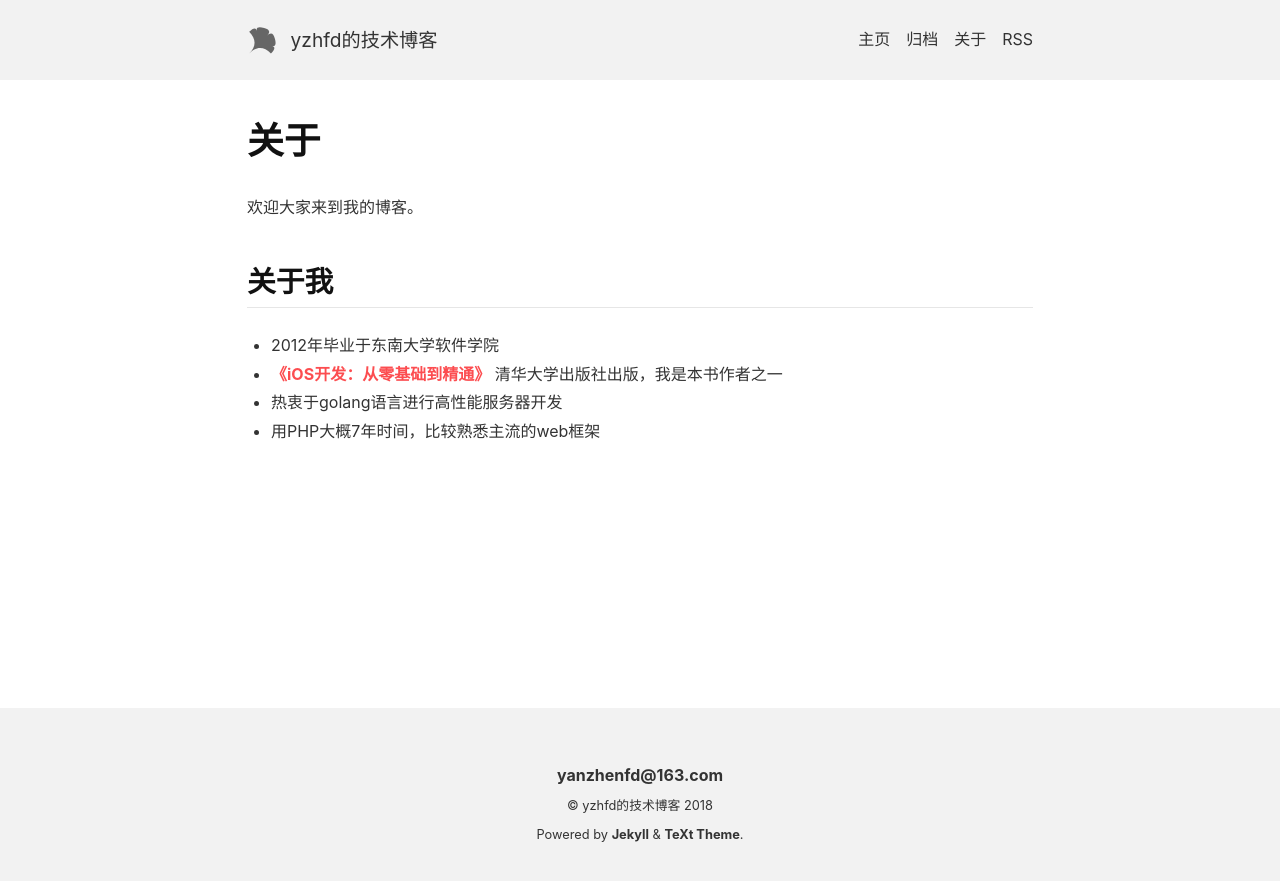
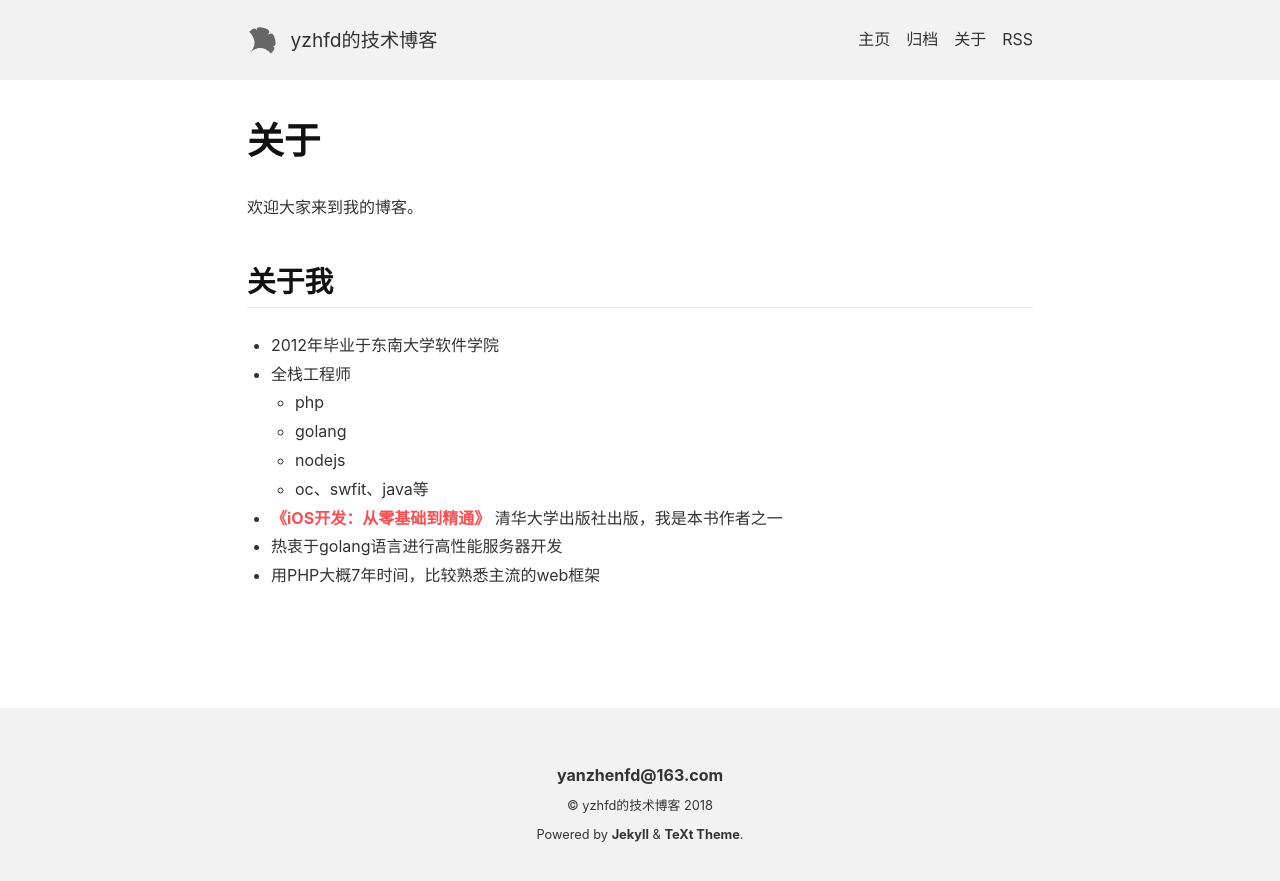
Before and after one commit to yzhfd/yzhfd.github.io, a Jekyll site: the page built from about.md, in a window 1280 px wide. Shown: the top 881 px of the page. Built offline with Jekyll 4.4.1, drawn with Linux system fonts in a browser that asks for light colours; nearby versions of some CDN libraries.

Commit message:
关于我简介

```diff
--- a/about.md
+++ b/about.md
@@ -12,6 +12,11 @@ key: page-about
 
 ## 关于我
 - 2012年毕业于东南大学软件学院
+- 全栈工程师
+	+ php
+	+ golang
+	+ nodejs
+	+ oc、swfit、java等
 - [《iOS开发：从零基础到精通》](https://detail.tmall.com/item.htm?spm=a230r.1.14.257.5e771dc4X4HGGu&id=565820932718&ns=1&abbucket=1) 清华大学出版社出版，我是本书作者之一
 - 热衷于golang语言进行高性能服务器开发
 - 用PHP大概7年时间，比较熟悉主流的web框架
```
